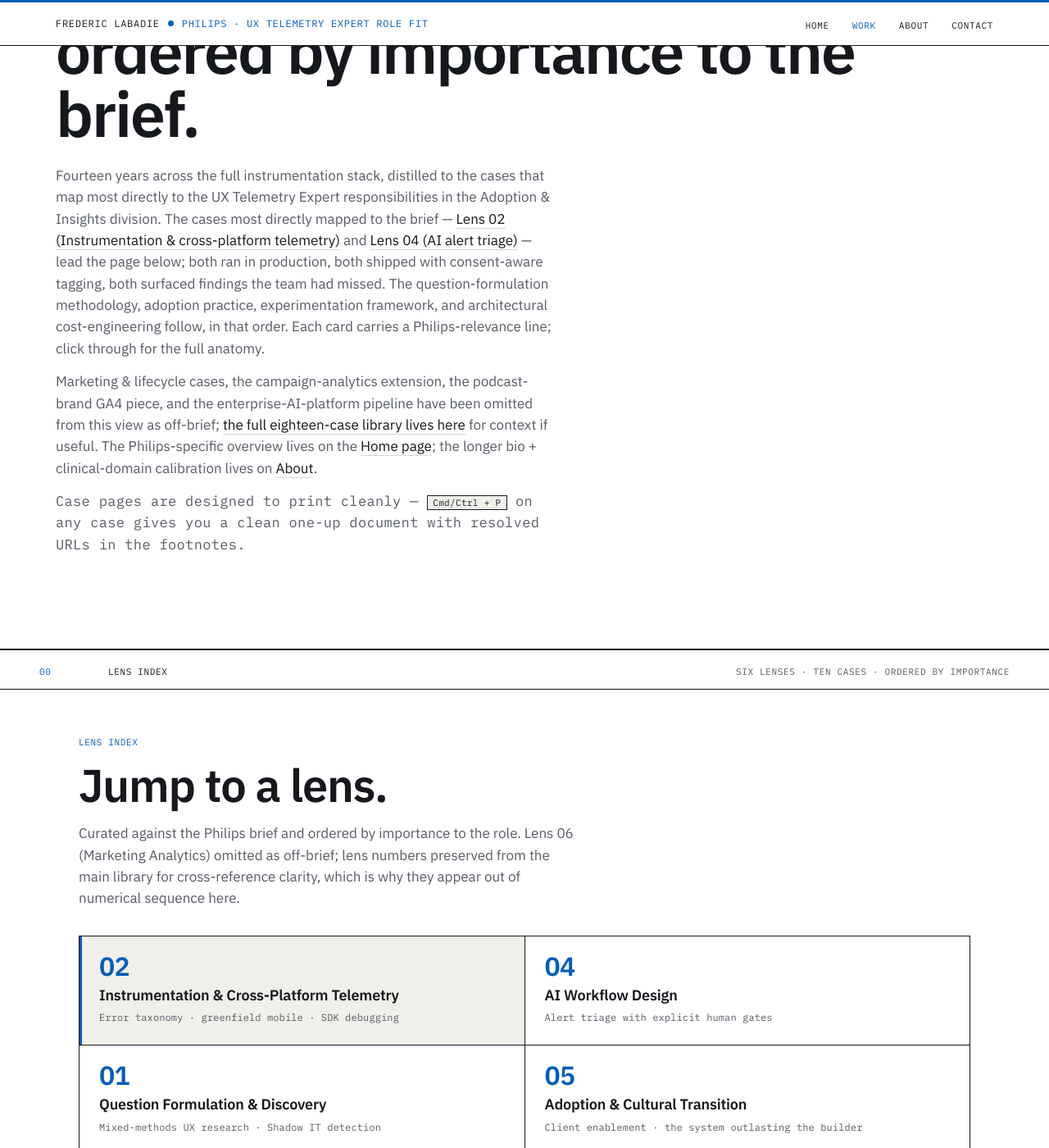
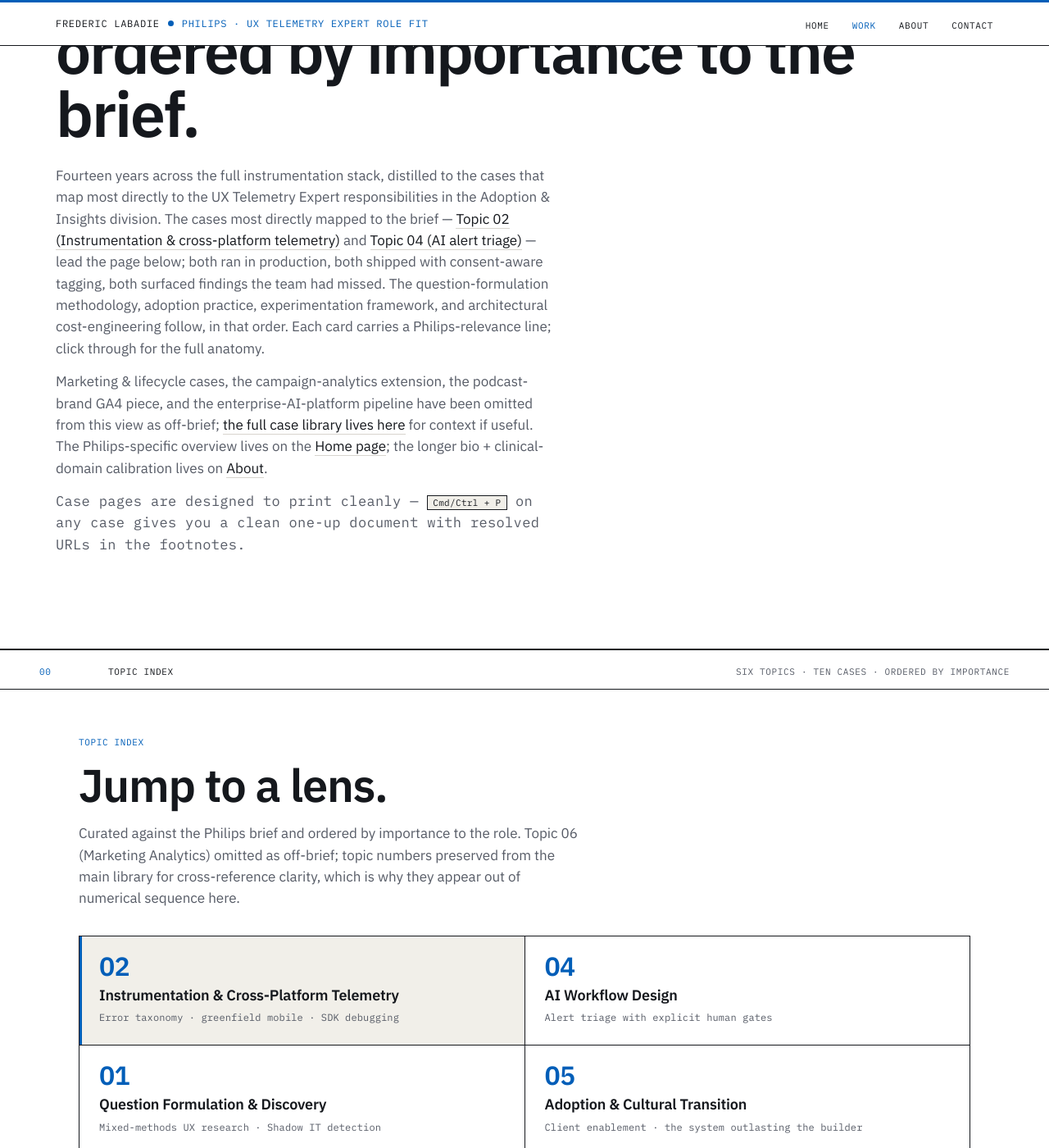
Before and after one commit to fredericlabadie/fredericlabadie.github.io, a Jekyll site: the page philips/work/index.html, which Jekyll copies as it is, in a window 1280 px wide and 1400 px high, scrolled down 279 px. Shown: the whole window at 82% size. Built offline with Jekyll 4.4.1, drawn with Linux system fonts in a browser that asks for light colours; comment, search, counter and statistics services are not loaded; some of the changed text lies outside the part shown.

Commit message:
chore: catch up Philips microsite to core site edits
- Fix undefined CSS var --max-container → --container-max in
  .currently-band-inner (style.css line 1585)
- Align philips/work/index.html with core site taxonomy rename:
  Lens XX → Topic XX throughout, "six lenses" → "six topics",
  "eighteen-case library" count removed (now "case library")

Co-Authored-By: Claude Sonnet 4.6 <noreply@anthropic.com>

```diff
--- a/css/style.css
+++ b/css/style.css
@@ -1582,7 +1582,7 @@ section.alt { background: var(--c-bg-alt); }
   padding: 14px var(--pad-x-lg);
 }
 .currently-band-inner {
-  max-width: var(--max-container);
+  max-width: var(--container-max);
   margin: 0 auto;
   display: flex;
   flex-wrap: wrap;
--- a/philips/work/index.html
+++ b/philips/work/index.html
@@ -56,8 +56,8 @@
       <div class="container">
         <p class="eyebrow">Work &middot; for the Philips brief</p>
         <h1>Curated case library &mdash; <em>ten cases</em>, ordered by importance to the brief.</h1>
-        <p>Fourteen years across the full instrumentation stack, distilled to the cases that map most directly to the UX Telemetry Expert responsibilities in the Adoption &amp; Insights division. The cases most directly mapped to the brief &mdash; <a href="#topic-instrumentation">Lens 02 (Instrumentation &amp; cross-platform telemetry)</a> and <a href="#topic-ai">Lens 04 (AI alert triage)</a> &mdash; lead the page below; both ran in production, both shipped with consent-aware tagging, both surfaced findings the team had missed. The question-formulation methodology, adoption practice, experimentation framework, and architectural cost-engineering follow, in that order. Each card carries a Philips-relevance line; click through for the full anatomy.</p>
-        <p>Marketing &amp; lifecycle cases, the campaign-analytics extension, the podcast-brand GA4 piece, and the enterprise-AI-platform pipeline have been omitted from this view as off-brief; <a href="/work/">the full eighteen-case library lives here</a> for context if useful. The Philips-specific overview lives on the <a href="/philips/">Home page</a>; the longer bio + clinical-domain calibration lives on <a href="/philips/about/">About</a>.</p>
+        <p>Fourteen years across the full instrumentation stack, distilled to the cases that map most directly to the UX Telemetry Expert responsibilities in the Adoption &amp; Insights division. The cases most directly mapped to the brief &mdash; <a href="#topic-instrumentation">Topic 02 (Instrumentation &amp; cross-platform telemetry)</a> and <a href="#topic-ai">Topic 04 (AI alert triage)</a> &mdash; lead the page below; both ran in production, both shipped with consent-aware tagging, both surfaced findings the team had missed. The question-formulation methodology, adoption practice, experimentation framework, and architectural cost-engineering follow, in that order. Each card carries a Philips-relevance line; click through for the full anatomy.</p>
+        <p>Marketing &amp; lifecycle cases, the campaign-analytics extension, the podcast-brand GA4 piece, and the enterprise-AI-platform pipeline have been omitted from this view as off-brief; <a href="/work/">the full case library lives here</a> for context if useful. The Philips-specific overview lives on the <a href="/philips/">Home page</a>; the longer bio + clinical-domain calibration lives on <a href="/philips/about/">About</a>.</p>
         <p class="page-intro-note">Case pages are designed to print cleanly &mdash; <kbd>Cmd/Ctrl + P</kbd> on any case gives you a clean one-up document with resolved URLs in the footnotes.</p>
       </div>
     </section>
@@ -66,14 +66,14 @@
     <section id="case-studies">
       <div class="section-head">
         <div class="num">00</div>
-        <div class="label">Lens index</div>
-        <div class="title">Six lenses &middot; ten cases &middot; ordered by importance</div>
+        <div class="label">Topic index</div>
+        <div class="title">Six topics &middot; ten cases &middot; ordered by importance</div>
       </div>
       <div class="section-body">
         <div class="container">
-          <p class="section-eyebrow">Lens index</p>
+          <p class="section-eyebrow">Topic index</p>
           <h2 class="section-heading">Jump to a lens.</h2>
-          <p class="section-sub">Curated against the Philips brief and ordered by importance to the role. Lens 06 (Marketing Analytics) omitted as off-brief; lens numbers preserved from the main library for cross-reference clarity, which is why they appear out of numerical sequence here.</p>
+          <p class="section-sub">Curated against the Philips brief and ordered by importance to the role. Topic 06 (Marketing Analytics) omitted as off-brief; topic numbers preserved from the main library for cross-reference clarity, which is why they appear out of numerical sequence here.</p>
 
           <nav class="case-toc" aria-label="Case study topics">
             <a class="case-toc-item" href="#topic-instrumentation">
@@ -112,7 +112,7 @@
         <!-- ===== TOPIC 02 — INSTRUMENTATION ===== -->
         <div class="container case-group" id="topic-instrumentation">
           <header class="case-group-header">
-            <p class="case-group-eyebrow">Lens 02 &middot; <em>primary mapping to the Philips brief</em></p>
+            <p class="case-group-eyebrow">Topic 02 &middot; <em>primary mapping to the Philips brief</em></p>
             <h3 class="case-group-title">Instrumentation &amp; Cross-Platform Telemetry</h3>
             <p class="case-group-sub">The technical layer the rest of the measurement stack runs on &mdash; greenfield event schemas, SDK-level debugging when telemetry undercounts, cross-platform parity audits, error taxonomies that make alerts trustworthy.</p>
             <p class="case-group-roles">For the Philips brief: the core of the UX Telemetry Expert responsibilities.</p>
@@ -180,7 +180,7 @@
         <!-- ===== TOPIC 04 — AI WORKFLOW DESIGN ===== -->
         <div class="container case-group" id="topic-ai">
           <header class="case-group-header">
-            <p class="case-group-eyebrow">Lens 04 &middot; <em>primary mapping to the Philips brief</em></p>
+            <p class="case-group-eyebrow">Topic 04 &middot; <em>primary mapping to the Philips brief</em></p>
             <h3 class="case-group-title">AI Workflow Design</h3>
             <p class="case-group-sub">The interesting work in AI-assisted analytics isn't the model &mdash; it's the gates. Where AI assists, where human judgement is preserved, and why those lines are where they are.</p>
             <p class="case-group-roles">For the Philips brief: directly mapped to the AI-assisted analytics agenda inside Adoption &amp; Insights.</p>
@@ -210,7 +210,7 @@
         <!-- ===== TOPIC 01 — QUESTION FORMULATION ===== -->
         <div class="container case-group" id="topic-question">
           <header class="case-group-header">
-            <p class="case-group-eyebrow">Lens 01</p>
+            <p class="case-group-eyebrow">Topic 01</p>
             <h3 class="case-group-title">Question Formulation &amp; Discovery</h3>
             <p class="case-group-sub">Before any instrumentation, the right question. Sense-Making questioning and structured discovery as the practice underneath the measurement layer.</p>
             <p class="case-group-roles">For the Philips brief: the UX research methodology that pairs with the telemetry work.</p>
@@ -258,7 +258,7 @@
         <!-- ===== TOPIC 05 — ADOPTION ===== -->
         <div class="container case-group" id="topic-adoption">
           <header class="case-group-header">
-            <p class="case-group-eyebrow">Lens 05</p>
+            <p class="case-group-eyebrow">Topic 05</p>
             <h3 class="case-group-title">Adoption &amp; Cultural Transition</h3>
             <p class="case-group-sub">The final measure of an engagement isn't what got built &mdash; it's whether the team <em>changed how they work</em>. A measurement layer that produces reports nobody reads has not been adopted.</p>
             <p class="case-group-roles">For the Philips brief: the principle behind enabling internal Philips teams to own their measurement.</p>
@@ -288,7 +288,7 @@
         <!-- ===== TOPIC 03 — EXPERIMENTATION ===== -->
         <div class="container case-group" id="topic-experimentation">
           <header class="case-group-header">
-            <p class="case-group-eyebrow">Lens 03</p>
+            <p class="case-group-eyebrow">Topic 03</p>
             <h3 class="case-group-title">Experimentation &amp; Release Measurement</h3>
             <p class="case-group-sub">Designing the measurement framework before the change ships, so a product decision can be evaluated as a controlled experiment rather than a post-hoc story.</p>
             <p class="case-group-roles">For the Philips brief: validating product changes against pre-defined success criteria, the same discipline applied across clinical or operational rollouts.</p>
@@ -336,7 +336,7 @@
         <!-- ===== TOPIC 07 — DATA ENGINEERING ===== -->
         <div class="container case-group" id="topic-data-eng">
           <header class="case-group-header">
-            <p class="case-group-eyebrow">Lens 07</p>
+            <p class="case-group-eyebrow">Topic 07</p>
             <h3 class="case-group-title">Data Engineering &amp; Architecture</h3>
             <p class="case-group-sub">Pipeline architecture, cost-thinking, schema design, and the patient work of stepping back to look at the whole system &mdash; not just writing faster queries.</p>
             <p class="case-group-roles">For the Philips brief: the systems-thinking that scales to large telemetry estates.</p>
```
